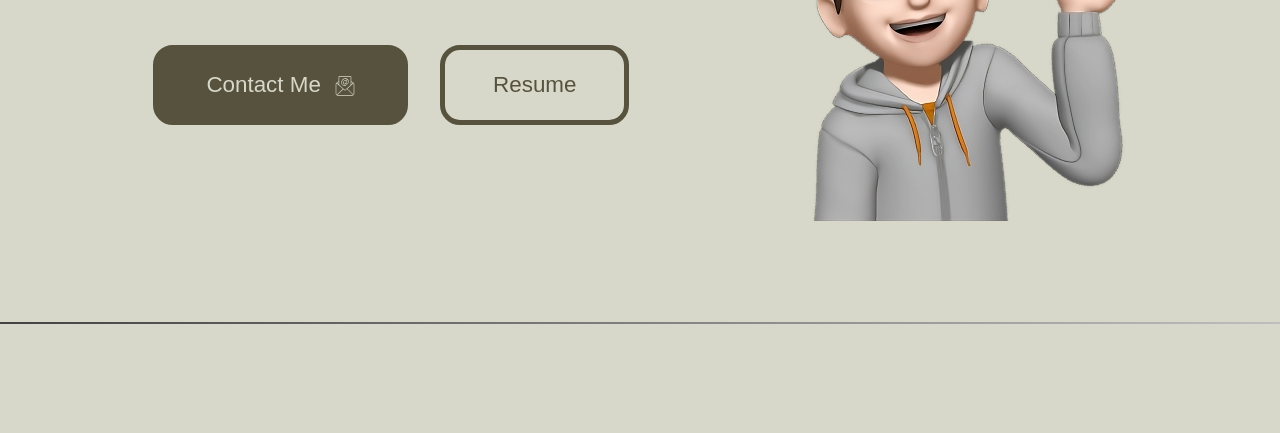
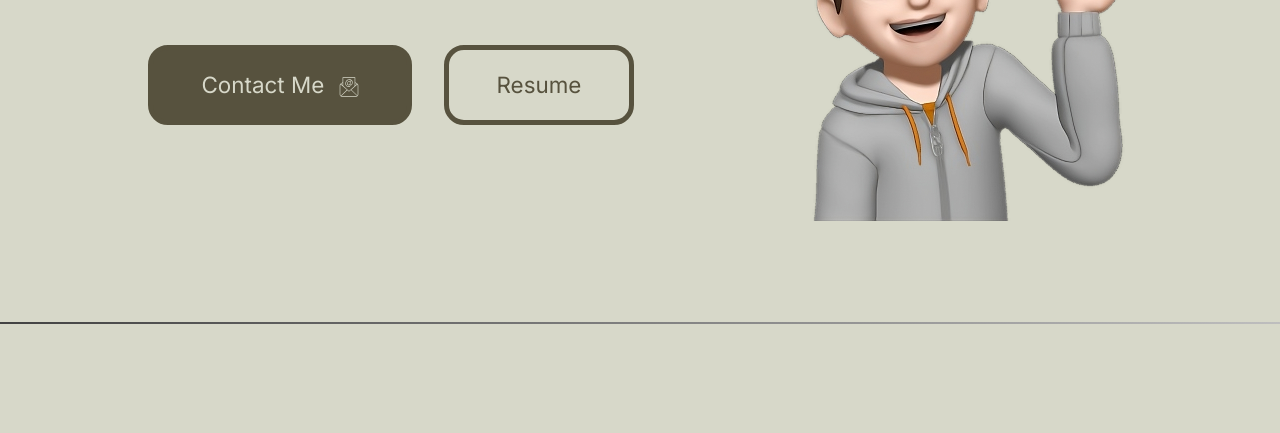
Before and after one commit to edpau/portfolio_v2, a plain HTML site: page index.html in a window 1280 px wide. Shown: the part 364-797 px from the top of the page. Drawn offline with Linux system fonts and the light colour scheme.

Commit message:
fix: correct font-family are showing in each element

```diff
--- a/styles/base.css
+++ b/styles/base.css
@@ -46,7 +46,6 @@ html {
     /* use for nav list sliding, prevent overflow */
     overflow-x: hidden;
 
-    font-family: var(--font-family);
   }
 
   h1,
@@ -170,6 +169,7 @@ a:hover {
 /* button */
 .button {
   font-size: 1.4rem;
+  font-family: var(--font-primary);;
   height: 80px;
   border: 5px solid var(--color-button-border);
   cursor: pointer;
```
